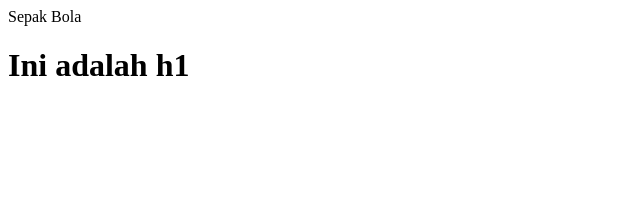
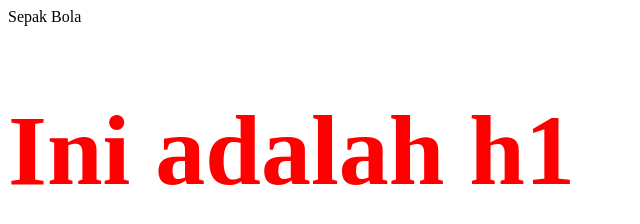
Before and after one commit to AriesSengki/Latihan1, a plain HTML site: page index.html in a window 1280 px wide. Shown: the whole page, without its empty margins (0-640 px from the left). Drawn offline with Linux system fonts and the light colour scheme.

Commit message:
Update index.html

```diff
--- a/index.html
+++ b/index.html
@@ -4,8 +4,9 @@
 <head>
 <head>
 <tittle>Sepak Bola</tittle>
+
 <style>
-{h1
+h1{
 color:red;
 font-size:100px;
 }
```
